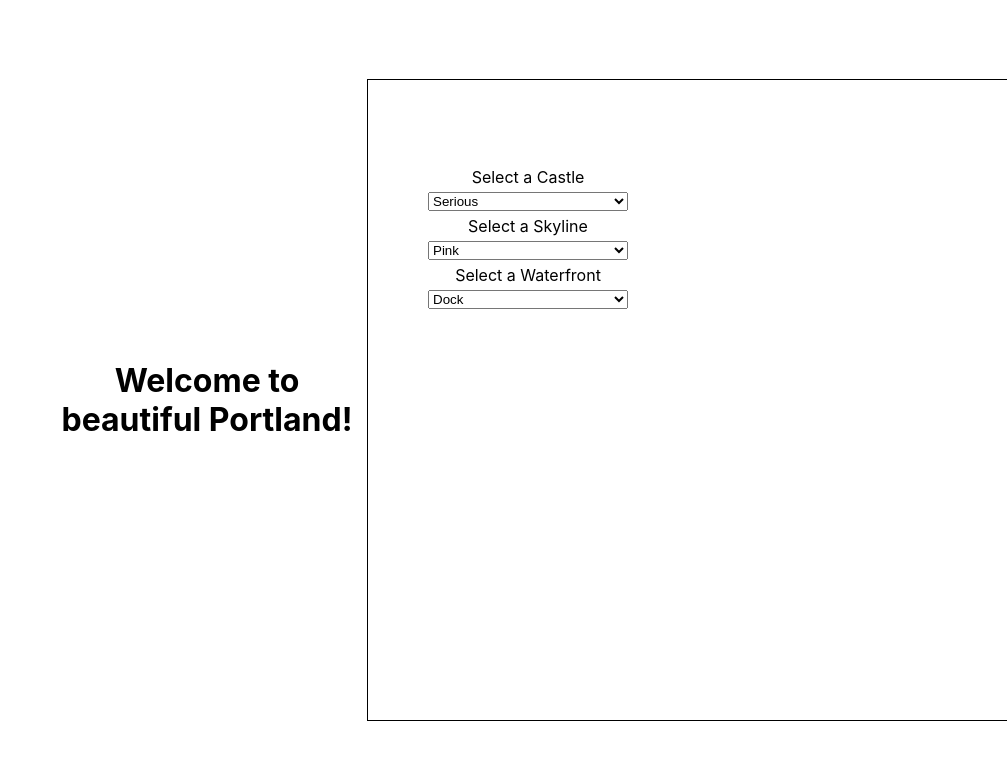
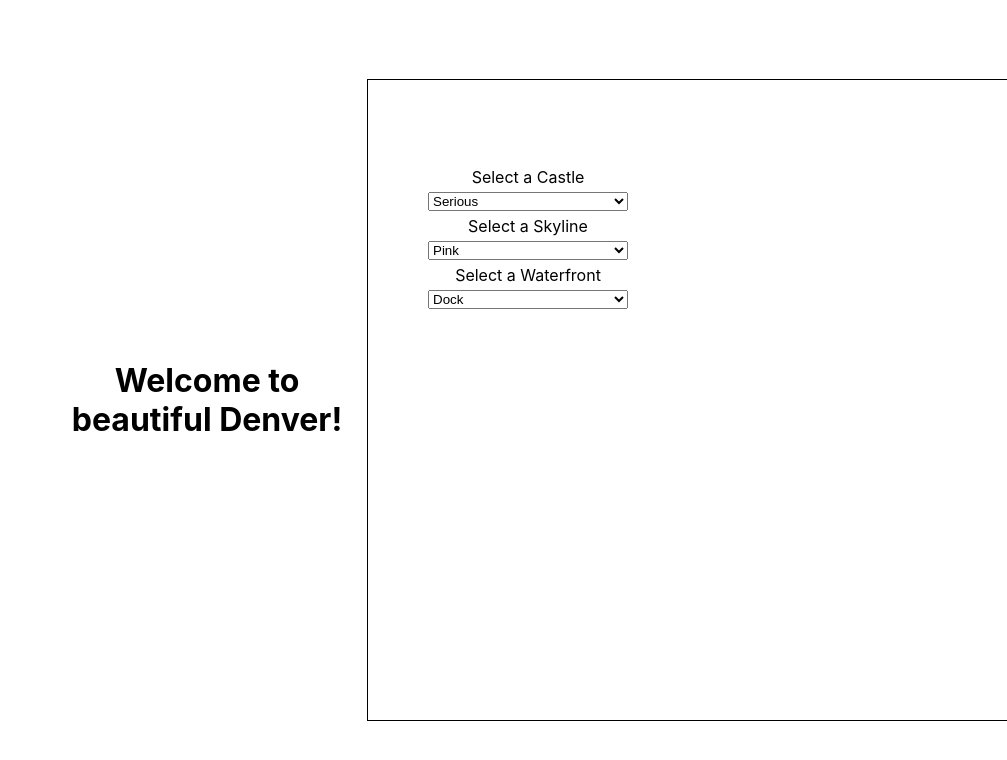
Before and after one commit to PeteSeeling/city-builder-half-baked-react, a React (Create React App) app: page / in a window 1280 px wide. Shown: the top 760 px of the page, without its empty margins (273-1280 px from the left). Built offline with nearby package versions, Linux system fonts and the light colour scheme.

Commit message:
Rendering city name

```diff
--- a/src/App.js
+++ b/src/App.js
@@ -15,7 +15,9 @@
   const [setWaterfrontId, waterFrontId] = useState(1);
   // You'll need to keep track of a skylineId, waterfrontId, and castleId. All these start out as 1
   // you'll need to track a city name, which starts as the city name of your choice.
+  const [cityName, setCityName] = useState('Denver');
   // finally, you'll need an array of slogans, which could start out as ['The City of Excellence'] for example
+  const [slogans, setSlogans] = useState(['Rocky Mountains']);
 
   return (
     <div className="App">
@@ -23,7 +25,7 @@
       <City castleId={castleId} skylineId={skylineId} waterFrontId={waterFrontId}/>
       <h1>
         {/* dynamically update the city name here using state */}
-        Welcome to beautiful Portland!
+        Welcome to beautiful {cityName}!
       </h1>
       <div className='bottom'>
         {/* here, the CityNameInput component takes in the setCityName state handler function */}
@@ -41,6 +43,7 @@
           </div>
         </section>
         {/* here, the SloganForm component takes in the setSlogans state handler function and the slogans array that live in state */}
+
         {/* here, the SloganList component takes the array of slogans that lives in state */}
 
       </div>
```
